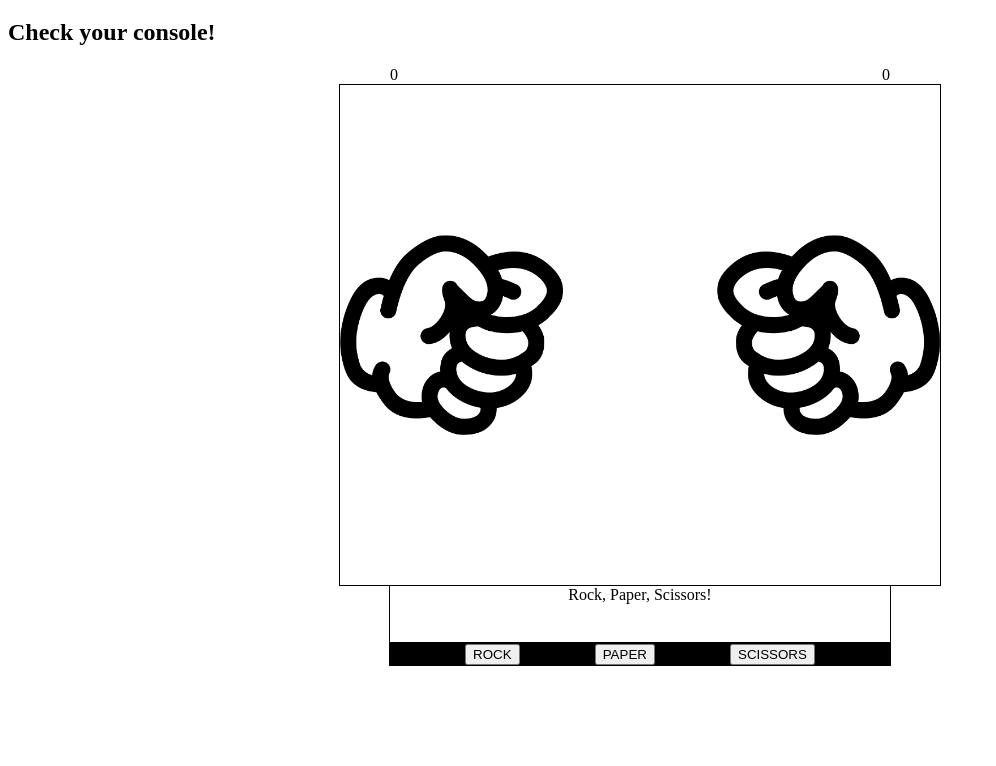
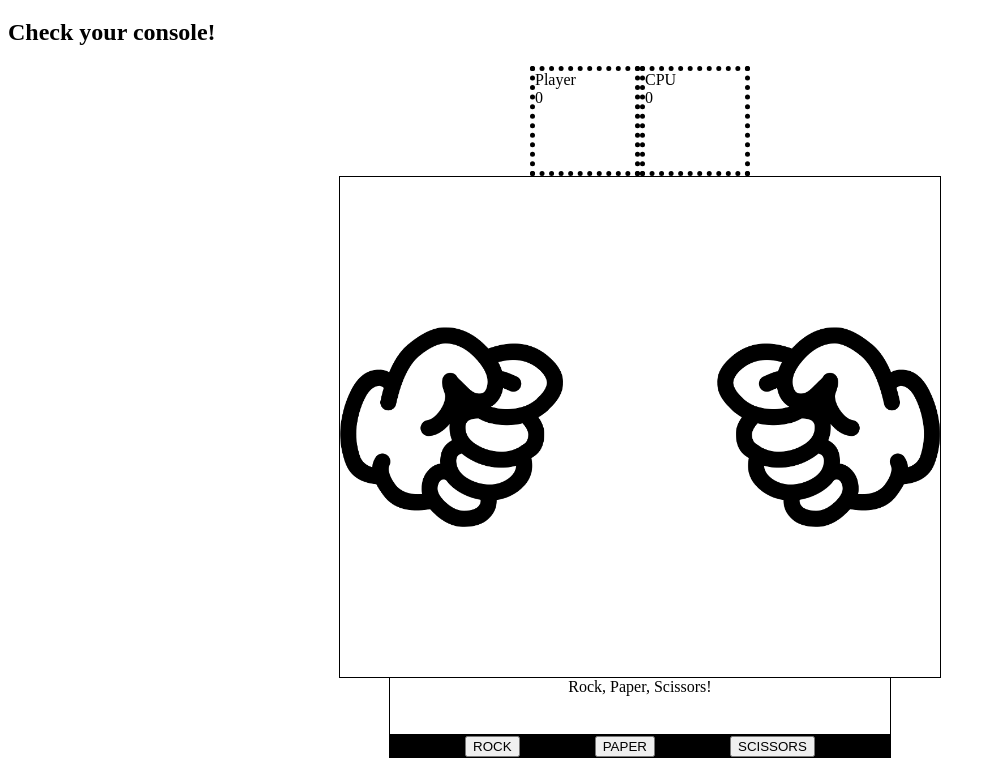
Before and after one commit to nickdavidson/rock-paper-scissors, a plain HTML site: page index.html in a window 1280 px wide. Shown: the part 61-827 px from the top of the page, without its empty margins (0-996 px from the left). Before the commit the page ends 800 px from the top, so only its background shows below. Drawn offline with Linux system fonts and the light colour scheme.

Commit message:
Add divs to contain score and player indicators for readability.

```diff
--- a/css/styles.css
+++ b/css/styles.css
@@ -33,7 +33,7 @@ div #game-screen {
 
 #scoreboard {
     display: flex;
-    justify-content: space-between;
+    justify-content: center;
     width: 500px;
     margin: 0 auto;
 }
@@ -47,3 +47,9 @@ div #game-screen {
     height: 200px;
     transform: scaleX(-1);
 }
+
+.score-box {
+    width: 100px;
+    height: 100px;
+    border: 5px dotted black;
+}
--- a/index.html
+++ b/index.html
@@ -13,8 +13,15 @@
     <h2>Check your console!</h2>
     <div id="container">
         <div id="scoreboard">
-            <div id="player-score"></div>
-            <div id="cpu-score"></div>
+            <div class="score-box">
+                <div class="player-name">Player</div>
+                <div id="player-score"></div>
+            </div>
+            <div class="score-box">
+                <div class="player-name">CPU</div>
+                <div id="cpu-score"></div>
+            </div>
+
         </div>
         <div id="game-screen">
             <img id="player-img" src="img/rock.png" alt="">
--- a/js/script.js
+++ b/js/script.js
@@ -202,7 +202,6 @@ function getRoundWinner(){
 const container = document.querySelector("#container");
 const outputBox = document.querySelector("#output");
 const inputBox = document.querySelector("#input");
-const scoreText = document.querySelector("#score");
 const playerScore = document.querySelector("#player-score");
 const cpuScore = document.querySelector("#cpu-score");
 
```
